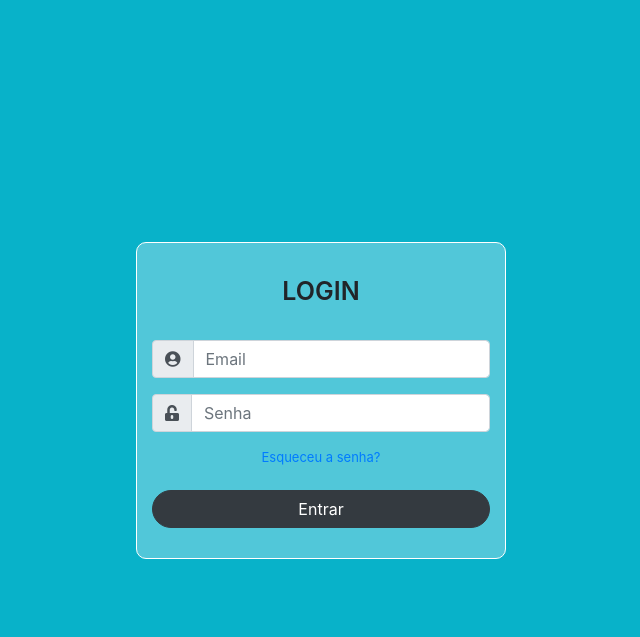
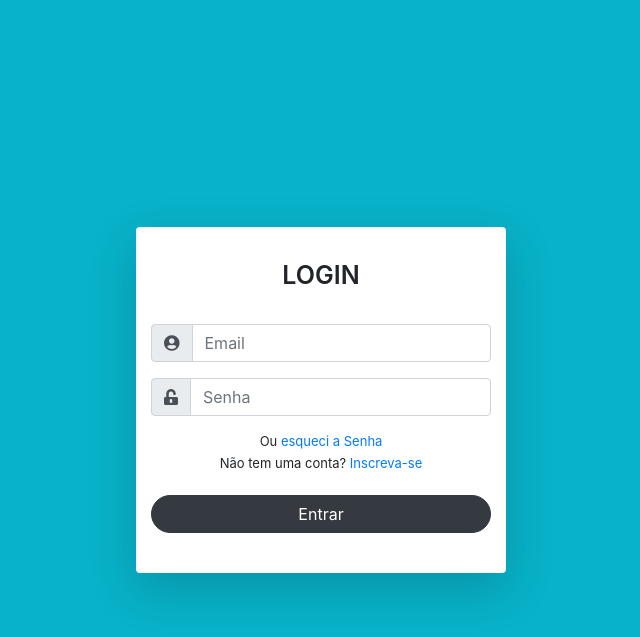
Before and after one commit to RafaelLima99/sistema-login, a PHP site: page /App/Views/login/login.phtml in a window 1280 px wide. Shown: the top 637 px of the page, without its empty margins (319-959 px from the left). Run offline with PHP 8.4, Linux system fonts and the light colour scheme; some libraries are stand-ins or nearby versions.

Commit message:
modificado

```diff
--- a/App/Route.php
+++ b/App/Route.php
@@ -32,6 +32,12 @@ class Route extends Bootstrap {
 			'action' => 'sair'
 		);
 
+		$routes['cadastro'] = array(
+			'route' => '/cadastro',
+			'controller' => 'cadastroController',
+			'action' => 'index'
+		);
+
 		$this->setRoutes($routes);
 	}
 
--- a/App/Views/login/login.phtml
+++ b/App/Views/login/login.phtml
@@ -6,8 +6,9 @@
     <meta name="viewport" content="width=device-width, initial-scale=1, shrink-to-fit=no">
 
     <!-- Bootstrap CSS -->
-    <link rel="stylesheet" href="https://cdn.jsdelivr.net/npm/bootstrap@4.5.3/dist/css/bootstrap.min.css" integrity="sha384-TX8t27EcRE3e/ihU7zmQxVncDAy5uIKz4rEkgIXeMed4M0jlfIDPvg6uqKI2xXr2" crossorigin="anonymous">
+    <link rel="stylesheet" href="css/bootstrap.min.css">
 
+    <!-- fontawesome -->
     <link rel="stylesheet" href="https://use.fontawesome.com/releases/v5.5.0/css/all.css"
     integrity="sha384-B4dIYHKNBt8Bc12p+WXckhzcICo0wtJAoU8YZTY5qE0Id1GSseTk6S+L3BlXeVIU"
     crossorigin="anonymous">
@@ -18,49 +19,48 @@
   <body>
     <div class="container d-flex justify-content-center">
       <div class="row d-flex justify-content-center">
-        <div class="col-md-4  align-self-center" id="div-login">
+        <div class="col-md-4  align-self-center shadow-lg rounded" id="div-login">
           <div id="titulo">LOGIN</div>
             <form action="/login" method="POST">
               <div class="input-group mb-3">
                 <div class="input-group-prepend">
-                  <span class="input-group-text" id="basic-addon1"><i class="fa fa-user-circle" aria-hidden="true"></i></span>
+                  <span class="input-group-text" id="basic-addon1">
+                    <i class="fa fa-user-circle" aria-hidden="true"></i>
+                  </span>
                 </div>
-                <input type="text" class="form-control" placeholder="Email" aria-label="Email" aria-describedby="basic-addon1" name="email">
+                <input type="text" class="form-control" placeholder="Email" aria-label="Email" name="email">
               </div>
               <div class="input-group mb-3">
                 <div class="input-group-prepend">
-                  <span class="input-group-text" id="basic-addon1"><i class="fa fa-unlock-alt" aria-hidden="true"></i></span>
+                  <span class="input-group-text" id="basic-addon1">
+                    <i class="fa fa-unlock-alt" aria-hidden="true"></i>
+                  </span>
                 </div>
-                <input type="password" class="form-control" placeholder="Senha" aria-label="Senha" aria-describedby="basic-addon1" name="senha">
+                <input type="password" class="form-control" placeholder="Senha" aria-label="Senha" name="senha">
               </div>
+              <?php if(isset($_GET['logado'] ) &&  $_GET['logado'] == 'false'){?>
+                <div class="text text-danger">
+                  E-mail e senha inválidos(s)
+                </div>
+              <?php } ?>
+              <?php if(isset($_GET['inputvazio'] ) &&  $_GET['inputvazio'] == 'true'){?>
+                <div class="text text-danger">
+                Por favor preencha todos os campos!
+                </div>
+              <?php } ?>
               <div id="opcao" >
-                <p><a href="">Esqueceu a senha?</a></p>
+                <p>Ou <a href="">esqueci a Senha</a></p>
+                <p>Não tem uma conta? <a href="/cadastro">Inscreva-se</a></p>
               </div>
-              <?php if(isset($_GET['logado'] ) &&  $_GET['logado'] == 'false'){ ?>
-              <div class="text text-danger">
-                E-mail e senha inválidos(s)
-              </div>
-              <?php } ?>
-
-
-
-
-
               <button type="submit" class="btn btn-dark " id="btn-entrar">Entrar</button>
             </form>
         </div>
       </div>
     </div>
-    <!-- Optional JavaScript; choose one of the two! -->
 
     <!-- Option 1: jQuery and Bootstrap Bundle (includes Popper) -->
     <script src="https://code.jquery.com/jquery-3.5.1.slim.min.js" integrity="sha384-DfXdz2htPH0lsSSs5nCTpuj/zy4C+OGpamoFVy38MVBnE+IbbVYUew+OrCXaRkfj" crossorigin="anonymous"></script>
     <script src="https://cdn.jsdelivr.net/npm/bootstrap@4.5.3/dist/js/bootstrap.bundle.min.js" integrity="sha384-ho+j7jyWK8fNQe+A12Hb8AhRq26LrZ/JpcUGGOn+Y7RsweNrtN/tE3MoK7ZeZDyx" crossorigin="anonymous"></script>
 
-    <!-- Option 2: jQuery, Popper.js, and Bootstrap JS
-    <script src="https://code.jquery.com/jquery-3.5.1.slim.min.js" integrity="sha384-DfXdz2htPH0lsSSs5nCTpuj/zy4C+OGpamoFVy38MVBnE+IbbVYUew+OrCXaRkfj" crossorigin="anonymous"></script>
-    <script src="https://cdn.jsdelivr.net/npm/popper.js@1.16.1/dist/umd/popper.min.js" integrity="sha384-9/reFTGAW83EW2RDu2S0VKaIzap3H66lZH81PoYlFhbGU+6BZp6G7niu735Sk7lN" crossorigin="anonymous"></script>
-    <script src="https://cdn.jsdelivr.net/npm/bootstrap@4.5.3/dist/js/bootstrap.min.js" integrity="sha384-w1Q4orYjBQndcko6MimVbzY0tgp4pWB4lZ7lr30WKz0vr/aWKhXdBNmNb5D92v7s" crossorigin="anonymous"></script>
-    -->
   </body>
 </html>
--- a/public/css/css-login.css
+++ b/public/css/css-login.css
@@ -4,19 +4,16 @@ html, body, .container, .row {
     background: rgb(8, 178, 201);
   }
   #div-login{
-
-    background: rgba(248, 248, 250, 0.3);
+    background: white;
     padding-top: 30px;
-    padding-bottom: 30px;
-    border: 1px solid white;
-    border-radius: 10px;
+    padding-bottom: 40px;
   }
 
   #titulo{
     text-align: center;
-   font-size: 25px;
-   padding-bottom: 30px;
-   font-weight: 600;
+    font-size: 25px;
+    padding-bottom: 30px;
+    font-weight: 600;
   }
 
   #btn-entrar{
```
Also changed, not shown: App/Controllers/IndexController.php (+4 -7 lines), App/Controllers/dashboardController.php (+8 -9 lines), App/Controllers/loginController.php (+14 -15 lines), App/Models/Login.php (+16 -29 lines), App/Views/layout.phtml (+1 -22 lines), App/Views/dashboard/dashboard.phtml (line endings or trailing spaces).
